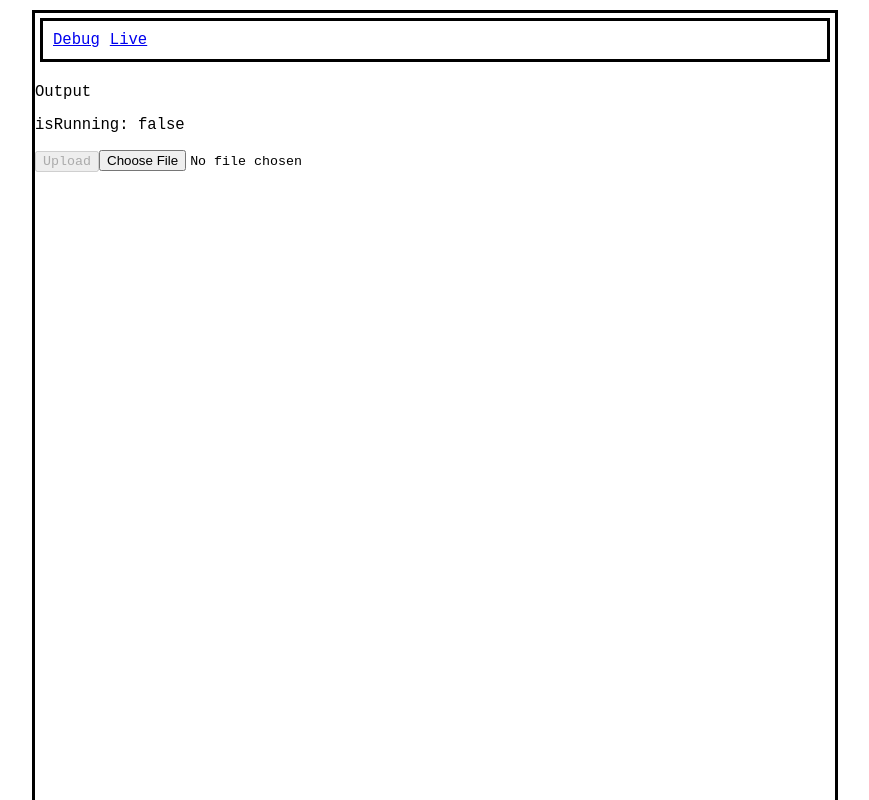
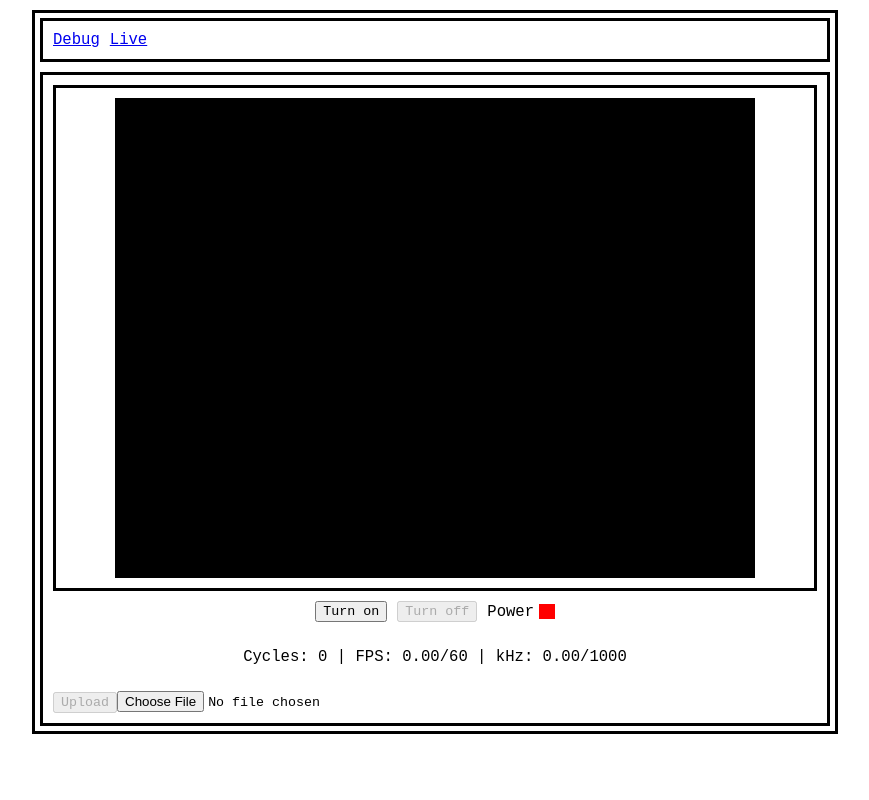
Before and after one commit to y0014984/65-o-fun, a Vue app: page /live in a window 1280 px wide. Shown: the top 800 px of the page, without its empty margins (205-1074 px from the left). Built offline with nearby package versions, Linux system fonts and the light colour scheme.

Commit message:
updated live view

```diff
--- a/src/logic/Computer.ts
+++ b/src/logic/Computer.ts
@@ -28,16 +28,22 @@ export class Computer {
 
     previousCycleCounter: number = 0;
 
+    updateCallback: () => void;
+
     constructor({
         memorySize = 65536,
         monitorWidth = 320,
-        monitorHeight = 240
+        monitorHeight = 240,
+        updateCallback = () => {}
     }: {
         memorySize?: number;
         monitorWidth?: number;
         monitorHeight?: number;
+        updateCallback?: () => void;
     }) {
         this.status = Status.OFF;
+
+        this.updateCallback = updateCallback;
 
         this.mem = new Memory(memorySize, index => {
             index;
@@ -79,7 +85,6 @@ export class Computer {
             if (this.cpu.irqCallback(this.cpu.cycleCounter) && !this.cpu.p.getInterruptFlag()) {
                 this.cpu.irq(); // timer based interrupt
                 this.cpu.cycleCounter = this.cpu.cycleCounter + 7;
-                //this.stopProcessor();
             }
 
             // Update DOM if we're about to yield
@@ -91,11 +96,13 @@ export class Computer {
                 this.currentCyclesPerSec = (this.cpu.cycleCounter * 1000) / (now - this.startTime);
 
                 this.currentFps = (this.yieldCounter * 1000) / (now - this.startTime);
+
+                this.updateCallback();
             }
 
             // Update DOM if we're about to stop
             if (stopCondition()) {
-                // Do whatever you want
+                this.updateCallback();
             }
         };
 
--- a/src/views/Debug.vue
+++ b/src/views/Debug.vue
@@ -78,16 +78,12 @@ onMounted(() => {
 const powerLedStyle = reactive({
     backgroundColor: powerColor
 });
-
-const canvasStyle = reactive({
-    borderColor: powerColor
-});
 </script>
 
 <template>
     <div id="debug">
         <div id="canvas-div">
-            <canvas id="canvas" :style="canvasStyle" width="320" height="240"></canvas>
+            <canvas id="canvas" width="320" height="240"></canvas>
         </div>
         <div id="computer-status">
             <button type="button" @click="reset()" :disabled="comp.status === Status.ON">Reset</button>
--- a/src/views/Live.vue
+++ b/src/views/Live.vue
@@ -1,8 +1,8 @@
 <script setup lang="ts">
-import { ref } from 'vue';
-import { Computer } from '../logic/Computer.ts';
+import { computed, onMounted, reactive, ref } from 'vue';
+import { Computer, Status } from '../logic/Computer.ts';
 
-const comp = new Computer({ monitorWidth: 320, monitorHeight: 240 });
+const comp = new Computer({ monitorWidth: 320, monitorHeight: 240, updateCallback: updateOutput });
 
 const file = ref<File | null>();
 const fileSelector = ref<HTMLInputElement | null>(null);
@@ -11,7 +11,20 @@ const uploadDataDisabled = ref(true);
 let loadAddressLowByte = '00';
 let loadAddressHighByte = '00';
 
-let isRunning = false;
+const isRunning = ref(false);
+
+const cycleCounter = ref(0);
+const currentFps = ref(0);
+const targetFps = ref(comp.targetFps);
+const currentCyclesPerSec = ref(0);
+const targetCyclesPerSec = ref(comp.targetCyclesPerSec);
+
+async function updateOutput() {
+    isRunning.value = comp.status === Status.ON;
+    cycleCounter.value = comp.cpu.cycleCounter;
+    currentFps.value = comp.currentFps;
+    currentCyclesPerSec.value = comp.currentCyclesPerSec;
+}
 
 async function uploadData() {
     const suffix = file.value?.name.substring(file.value?.name.length - 4) || '.bin';
@@ -28,8 +41,6 @@ async function uploadData() {
             }
             if (done) break;
         }
-
-        startProcessor();
     }
 
     if (fileSelector.value) {
@@ -67,74 +78,63 @@ function onFileChanged($event: Event) {
     uploadDataDisabled.value = target.value === '' ? true : false;
 }
 
-const stopCondition = () => (comp.cpu.instructionCounter > 0 && comp.cpu.ir.int === 0) || !isRunning;
-const yieldCondition = () => comp.cpu.cycleCounter % 1_000_000 < 7;
+document.addEventListener('keydown', event => {
+    comp.keyEvent('down', event.code);
+});
 
-const loop = (): void => {
-    comp.cpu.processInstruction();
+document.addEventListener('keyup', event => {
+    comp.keyEvent('up', event.code);
+});
 
-    // Update DOM if we're about to yield
-    if (yieldCondition()) {
-        updateOutput(comp.cpu.cycleCounter.toString());
-    }
-
-    // Update DOM if we're about to stop
-    if (stopCondition()) {
-        updateOutput(`A: ${comp.cpu.a.int}`);
-    }
-};
-
-function doUntil(loop: () => void, stopCondition: () => boolean, yieldCondition: () => boolean): Promise<void> {
-    // Wrap function in promise so it can run asynchronously
-    return new Promise((resolve, _reject) => {
-        // Build outerLoop function to pass to setTimeout
-        let outerLoop = function () {
-            while (true) {
-                // Execute a single inner loop iteration
-                loop();
-
-                if (stopCondition()) {
-                    // Resolve promise, exit outer loop,
-                    // and do not re-enter
-                    resolve();
-                    break;
-                } else if (yieldCondition()) {
-                    // Exit outer loop and queue up next
-                    // outer loop iteration for next event loop cycle
-                    setTimeout(outerLoop, 0);
-                    break;
-                }
-
-                // Continue to next inner loop iteration
-                // without yielding
-            }
-        };
-
-        // Start the first iteration of outer loop,
-        // unless the stop condition is met
-        if (!stopCondition()) {
-            setTimeout(outerLoop, 0);
-        }
-    });
+function turnOnComputer() {
+    comp.turnOn();
 }
 
-function startProcessor() {
-    isRunning = true;
-    doUntil(loop, stopCondition, yieldCondition);
+function turnOffComputer() {
+    comp.turnOff();
 }
 
-async function updateOutput(value: string) {
-    const output: HTMLParagraphElement = document.getElementById('output') as HTMLParagraphElement;
-    output.textContent = value;
+const powerColor = computed(() => {
+    return isRunning.value ? 'green' : 'red';
+});
+
+const powerLedStyle = reactive({
+    backgroundColor: powerColor
+});
+
+onMounted(() => {
+    const canvas = document.getElementById('canvas') as HTMLCanvasElement;
+    const ctx = canvas.getContext('2d')!;
+    if (comp.gfx) {
+        comp.gfx.setCtx(ctx);
+    }
+    resetGfx();
+});
+
+function resetGfx() {
+    if (comp.gfx) {
+        comp.gfx.drawBackground();
+    }
 }
 </script>
 
 <template>
-    <div>
-        <p id="output">Output</p>
-        <p>isRunning: {{ isRunning }}</p>
-    </div>
-    <div style="overflow-y: scroll; height: 100vh">
+    <div id="live">
+        <div id="canvas-div">
+            <canvas id="canvas" width="320" height="240"></canvas>
+        </div>
+        <div id="computer-status">
+            <button type="button" @click="turnOnComputer()" :disabled="isRunning">Turn on</button>
+            <button type="button" @click="turnOffComputer()" :disabled="!isRunning">Turn off</button>
+            <div id="power">
+                <span>Power</span>
+                <div id="power-led" :style="powerLedStyle"></div>
+            </div>
+        </div>
+        <p style="text-align: center">
+            Cycles: {{ cycleCounter }} | FPS: {{ currentFps.toFixed(2) }}/{{ targetFps }} | kHz:
+            {{ (currentCyclesPerSec / 1_000).toFixed(2) }}/{{ targetCyclesPerSec / 1_000 }}
+        </p>
         <div class="memory">
             <div>
                 <button type="button" @click="uploadData()" :disabled="uploadDataDisabled">Upload</button>
@@ -145,9 +145,46 @@ async function updateOutput(value: string) {
 </template>
 
 <style>
-canvas {
-    border: 1px solid black;
+#live {
+    padding: 10px;
+    border: solid;
+    margin: 5px;
+
+    display: grid;
+    grid-template-columns: 1fr;
+    row-gap: 10px;
+    justify-items: stretch;
+}
+
+#canvas-div {
+    display: flex;
+    justify-content: center;
+    border: solid;
+}
+
+#canvas {
     width: 640px;
     height: 480px;
+    margin: 10px;
+}
+
+#computer-status {
+    display: flex;
+    justify-self: center;
+    justify-content: center;
+    width: 640px;
+    gap: 10px;
+}
+
+#power {
+    display: flex;
+    justify-content: center;
+    align-items: center;
+}
+
+#power-led {
+    width: 1rem;
+    height: 1rem;
+    margin-left: 5px;
 }
 </style>
```
Also changed, not shown: 1 other file (tests, documents, lock files or other folders).
